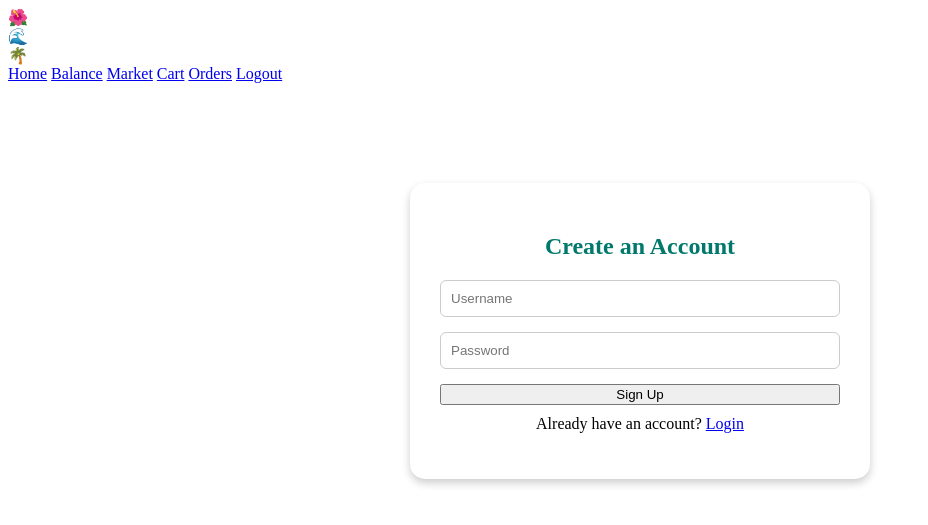
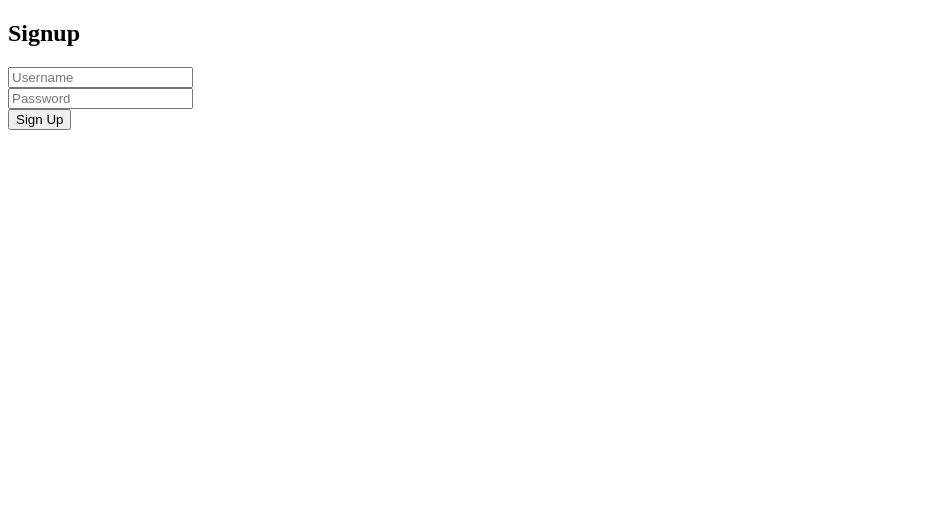
Before and after one commit to neumanntrumann/paradise-shop, a Flask app: template templates/signup.html in a window 1280 px wide. Shown: the top 525 px of the page, without its empty margins (0-928 px from the left). Run offline with Flask 3, Linux system fonts and the light colour scheme; the template is opened without the code that fills it, so the values that code supplies are empty.

Commit message:
Update app.py with new routes

```diff
--- a/app.py
+++ b/app.py
@@ -52,8 +52,10 @@ def token_required(f):
         return f(current_user, *args, **kwargs)
     return decorated
 
-@app.route('/signup', methods=['POST'])
+@app.route('/signup', methods=['GET', 'POST'])
 def signup():
+    if request.method == 'GET':
+        return send_from_directory('templates', 'signup.html')
     data = request.json
     if User.query.filter_by(username=data['username']).first():
         return jsonify({'message': 'Username already exists'}), 400
@@ -63,8 +65,10 @@ def signup():
     db.session.commit()
     return jsonify({'message': 'Signup successful'}), 201
 
-@app.route('/login', methods=['POST'])
+@app.route('/login', methods=['GET', 'POST'])
 def login():
+    if request.method == 'GET':
+        return send_from_directory('templates', 'login.html')
     data = request.json
     user = User.query.filter_by(username=data['username']).first()
     if not user or not user.verify_password(data['password']):
--- a/requirements.txt
+++ /dev/null
@@ -1,2 +0,0 @@
-Flask
-Flask_SQLAlchemy
--- /dev/null
+++ b/static/js/signup.js
@@ -0,0 +1,20 @@
+
+document.querySelector('#signupForm').addEventListener('submit', async (e) => {
+  e.preventDefault();
+  const username = document.querySelector('#username').value;
+  const password = document.querySelector('#password').value;
+
+  const res = await fetch('/signup', {
+    method: 'POST',
+    headers: { 'Content-Type': 'application/json' },
+    body: JSON.stringify({ username, password })
+  });
+
+  const data = await res.json();
+  if (res.ok) {
+    alert('Signup successful! Redirecting to login...');
+    window.location.href = '/login';
+  } else {
+    alert(data.message || 'Signup failed');
+  }
+});
--- a/templates/signup.html
+++ b/templates/signup.html
@@ -1,61 +1,16 @@
 
 <!DOCTYPE html>
-<html lang="en">
+<html>
 <head>
-  <meta charset="UTF-8" />
-  <meta name="viewport" content="width=device-width, initial-scale=1" />
-  <title>Signup - Paradise Shop</title>
-
+  <title>Signup</title>
 </head>
 <body>
-
-  <!-- Floating emojis -->
-  <div class="floating" style="top: 100px; left: 20px;">🌺</div>
-  <div class="floating" style="top: 250px; right: 30px;">🌊</div>
-  <div class="floating" style="top: 400px; left: 50%;">🌴</div>
-
-  <!-- Hamburger Menu -->
-  <div id="menuToggle">
-    <span></span>
-    <span></span>
-    <span></span>
-  </div>
-
-  <!-- Side Menu -->
-  <nav id="sideMenu">
-    <a href="/index">Home</a>
-    <a href="/balance">Balance</a>
-    <a href="/marketplace">Market</a>
-    <a href="/cart">Cart</a>
-    <a href="/orders">Orders</a>
-    <a href="/logout">Logout</a>
-  </nav>
-
-  <!-- Signup Box -->
-  <div class="fade-slide" style="max-width: 400px; margin: 100px auto; background: white; padding: 30px; border-radius: 15px; box-shadow: 0 4px 8px rgba(0,0,0,0.2);">
-    <h2 style="text-align:center; color:#00796b;">Create an Account</h2>
-    <form method="POST" action="/signup" style="display:flex; flex-direction:column; gap:15px; margin-top:20px;">
-      <input type="text" name="username" placeholder="Username" required style="padding:10px; border-radius:6px; border:1px solid #ccc;">
-      <input type="password" name="password" placeholder="Password" required style="padding:10px; border-radius:6px; border:1px solid #ccc;">
-      <button type="submit">Sign Up</button>
-    </form>
-    <p style="text-align:center; margin-top:10px;">Already have an account? <a href="/login">Login</a></p>
-  </div>
-
-  <script>
-    const menuToggle = document.getElementById('menuToggle');
-    const sideMenu = document.getElementById('sideMenu');
-
-    menuToggle.addEventListener('click', () => {
-      sideMenu.classList.toggle('active');
-    });
-
-    window.addEventListener('click', (e) => {
-      if (!sideMenu.contains(e.target) && !menuToggle.contains(e.target)) {
-        sideMenu.classList.remove('active');
-      }
-    });
-  </script>
-
+  <h2>Signup</h2>
+  <form id="signupForm">
+    <input id="username" name="username" placeholder="Username" required><br>
+    <input id="password" name="password" type="password" placeholder="Password" required><br>
+    <button type="submit">Sign Up</button>
+  </form>
+  <script src="/static/js/signup.js"></script>
 </body>
 </html>
```
Also changed, not shown: static/js/login.js (added, +20 -0 lines), templates/login.html (+9 -54 lines), instance/shop.db (deleted).
